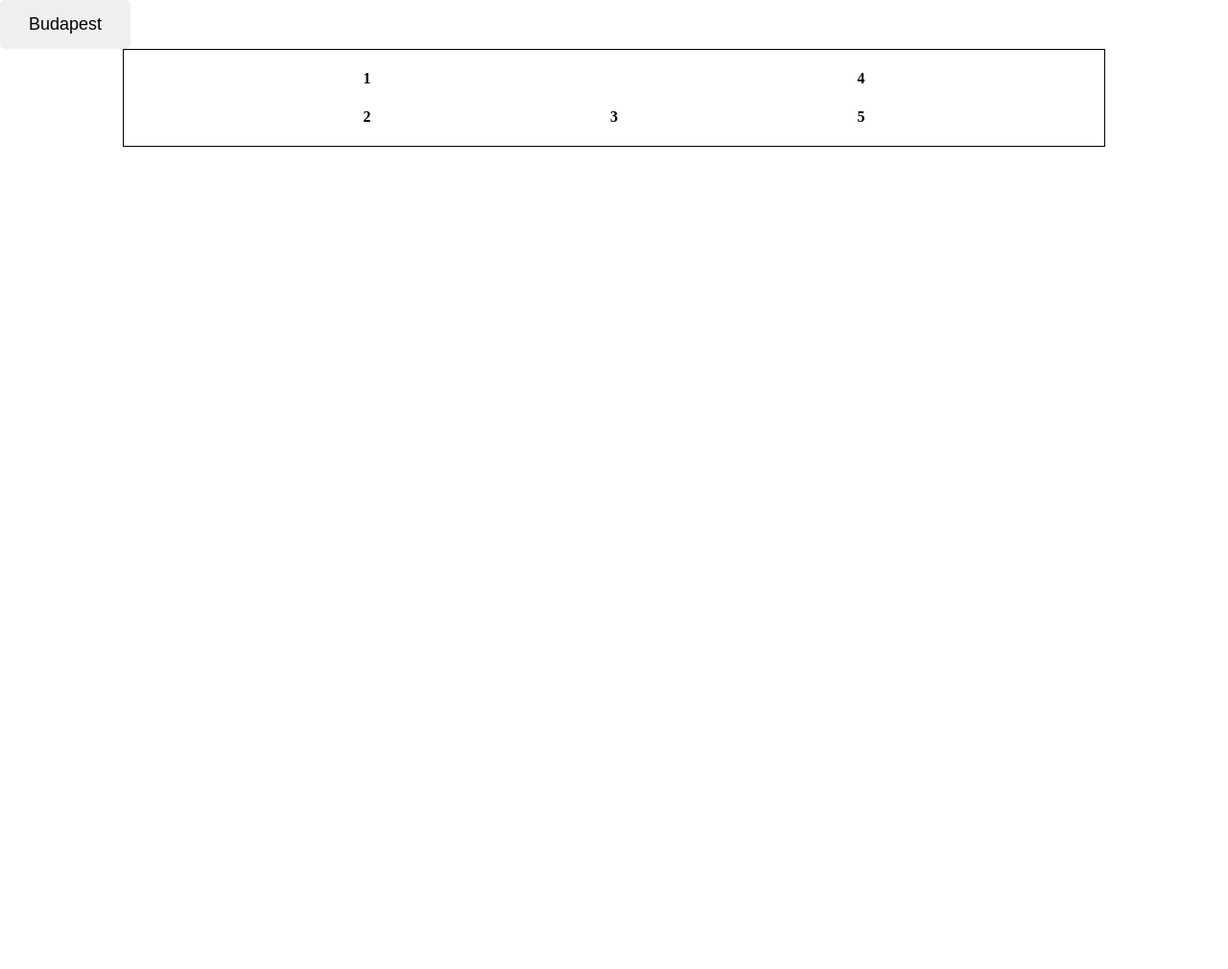
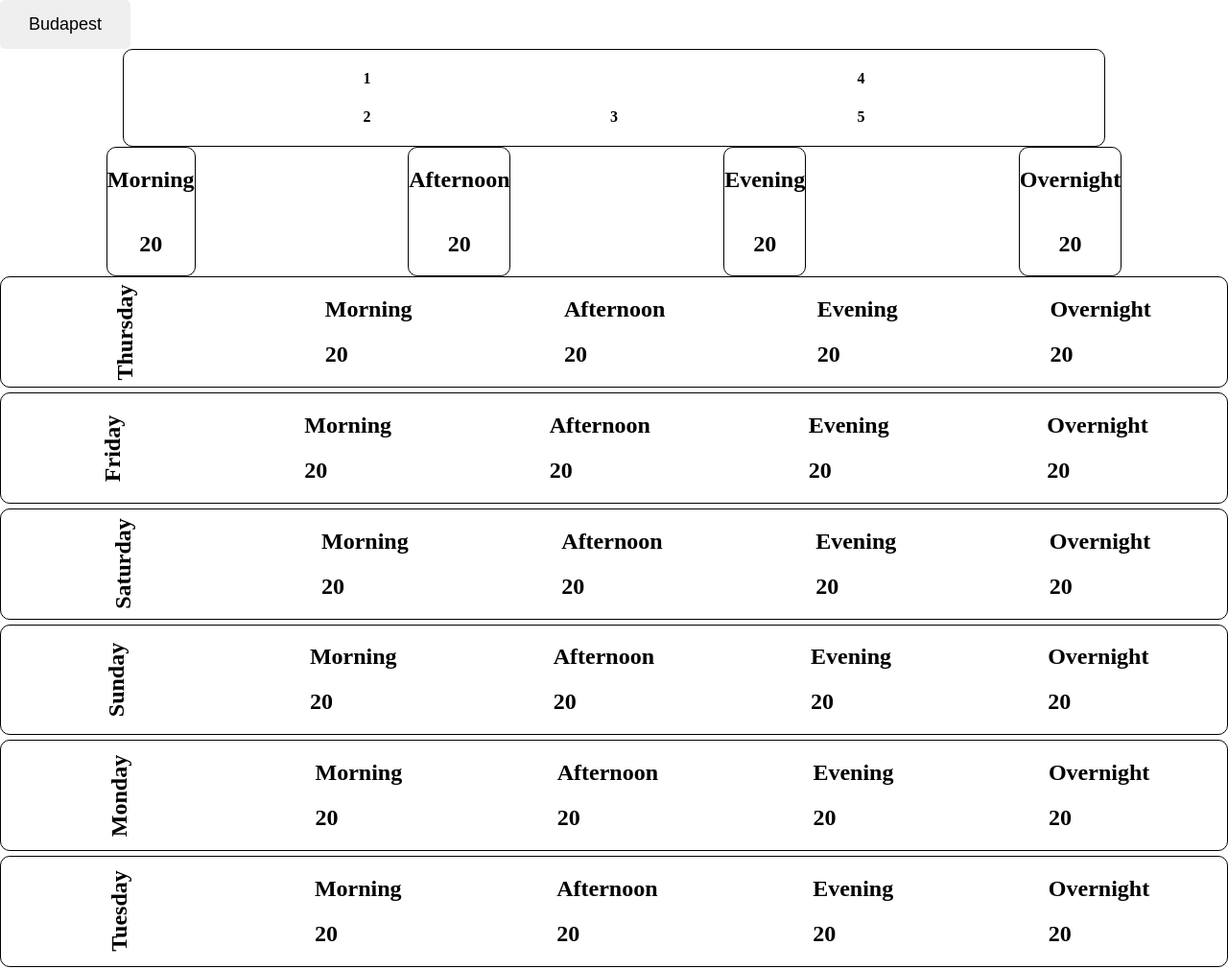
Before and after one commit to Vitezakos/Weather-App, a website: page src/index.html in a window 1280 px wide. Shown: the top 1010 px of the page at 96% size. Before the commit the page ends 800 px from the top, so only its background shows below. Drawn offline with Linux system fonts and the light colour scheme.

Commit message:
Created the skeleton of the app, setup components for all the cards and made very basic css to make sure they work as intended for now

```diff
--- /dev/null
+++ b/src/components/Daycards.js
@@ -0,0 +1,149 @@
+class Daycards extends HTMLElement {
+  constructor() {
+    super();
+    this.attachShadow({
+      mode: "open",
+    }).innerHTML = `<slot name="daycards"></slot>`;
+  }
+  connectedCallback() {
+    this.innerHTML = `<section slot="daycards">
+      <div class="daycards">
+        <div class="daycards-card">
+          <h2 class="daycards-title">Thursday</h2>
+            <div class="daycards-details">
+             <h2>Morning</h2>
+             <h2>20</h2>
+            </div>
+            <div class="daycards-details">
+              <h2>Afternoon</h2>
+              <h2>20</h2>
+            </div>
+            <div class="daycards-details">
+              <h2>Evening</h2>
+              <h2>20</h2>
+            </div>
+            <div class="daycards-details">
+              <h2>Overnight</h2>
+              <h2>20</h2>
+            </div>
+        </div>
+        <div class="daycards-card">
+          <h2 class="daycards-title">Friday</h2>
+            <div class="daycards-details">
+             <h2>Morning</h2>
+             <h2>20</h2>
+            </div>
+            <div class="daycards-details">
+              <h2>Afternoon</h2>
+              <h2>20</h2>
+            </div>
+            <div class="daycards-details">
+              <h2>Evening</h2>
+              <h2>20</h2>
+            </div>
+            <div class="daycards-details">
+              <h2>Overnight</h2>
+              <h2>20</h2>
+            </div>
+        </div>
+        <div class="daycards-card">
+          <h2 class="daycards-title">Saturday</h2>
+            <div class="daycards-details">
+             <h2>Morning</h2>
+             <h2>20</h2>
+            </div>
+            <div class="daycards-details">
+              <h2>Afternoon</h2>
+              <h2>20</h2>
+            </div>
+            <div class="daycards-details">
+              <h2>Evening</h2>
+              <h2>20</h2>
+            </div>
+            <div class="daycards-details">
+              <h2>Overnight</h2>
+              <h2>20</h2>
+            </div>
+        </div>
+        <div class="daycards-card">
+          <h2 class="daycards-title">Sunday</h2>
+            <div class="daycards-details">
+             <h2>Morning</h2>
+             <h2>20</h2>
+            </div>
+            <div class="daycards-details">
+              <h2>Afternoon</h2>
+              <h2>20</h2>
+            </div>
+            <div class="daycards-details">
+              <h2>Evening</h2>
+              <h2>20</h2>
+            </div>
+            <div class="daycards-details">
+              <h2>Overnight</h2>
+              <h2>20</h2>
+            </div>
+        </div>
+        <div class="daycards-card">
+          <h2 class="daycards-title">Monday</h2>
+            <div class="daycards-details">
+             <h2>Morning</h2>
+             <h2>20</h2>
+            </div>
+            <div class="daycards-details">
+              <h2>Afternoon</h2>
+              <h2>20</h2>
+            </div>
+            <div class="daycards-details">
+              <h2>Evening</h2>
+              <h2>20</h2>
+            </div>
+            <div class="daycards-details">
+              <h2>Overnight</h2>
+              <h2>20</h2>
+            </div>
+        </div>
+        <div class="daycards-card">
+          <h2 class="daycards-title">Tuesday</h2>
+            <div class="daycards-details">
+             <h2>Morning</h2>
+             <h2>20</h2>
+            </div>
+            <div class="daycards-details">
+              <h2>Afternoon</h2>
+              <h2>20</h2>
+            </div>
+            <div class="daycards-details">
+              <h2>Evening</h2>
+              <h2>20</h2>
+            </div>
+            <div class="daycards-details">
+              <h2>Overnight</h2>
+              <h2>20</h2>
+            </div>
+        </div>
+        <div class="daycards-card">
+          <h2 class="daycards-title">Wednesday</h2>
+            <div class="daycards-details">
+             <h2>Morning</h2>
+             <h2>20</h2>
+            </div>
+            <div class="daycards-details">
+              <h2>Afternoon</h2>
+              <h2>20</h2>
+            </div>
+            <div class="daycards-details">
+              <h2>Evening</h2>
+              <h2>20</h2>
+            </div>
+            <div class="daycards-details">
+              <h2>Overnight</h2>
+              <h2>20</h2>
+            </div>
+        </div>
+      </div>
+    </section>`;
+  }
+}
+
+customElements.define("day-cards", Daycards);
--- a/src/components/DropDown.css
+++ b/src/components/DropDown.css
@@ -44,6 +44,7 @@ body {
   margin-left: 10%;
   margin-right: 10%;
   border: 1px solid black;
+  border-radius: 10px;
   display: flex;
   justify-content: space-evenly;
   flex-direction: row;
@@ -60,3 +61,31 @@ body {
   flex-direction: row;
   justify-content: space-around;
 } */
+
+/* Standard card component */
+.standard-card {
+  display: flex;
+  flex-direction: row;
+  justify-content: space-around;
+}
+.standard-details {
+  display: flex;
+  flex-direction: column;
+  border: 1px solid black;
+  border-radius: 10px;
+  align-items: center;
+}
+
+/* Daycards card phone component */
+.daycards-card {
+  display: flex;
+  flex-direction: row;
+  justify-content: space-around;
+  align-items: center;
+  border: 1px solid black;
+  border-radius: 10px;
+  margin-bottom: 5px;
+}
+.daycards-title {
+  transform: rotate(-90deg);
+}
--- /dev/null
+++ b/src/components/Standardcard.js
@@ -0,0 +1,35 @@
+class Standardcard extends HTMLElement {
+  constructor() {
+    super();
+    this.attachShadow({
+      mode: "open",
+    }).innerHTML = `<slot name="standardcard"></slot>`;
+  }
+  connectedCallback() {
+    this.innerHTML = `<section slot="standardcard">
+        <div class="standard-card">
+            <div class="standard-details">
+                <h2>Morning</h2>
+                <img src="">
+                <h2>20</h2>
+            </div>
+            <div class="standard-details">
+                <h2>Afternoon</h2>
+                <img src="">
+                <h2>20</h2>
+            </div>
+            <div class="standard-details">
+                <h2>Evening</h2>
+                <img src="">
+                <h2>20</h2>
+            </div>
+            <div class="standard-details">
+                <h2>Overnight</h2>
+                <img src="">
+                <h2>20</h2>
+            </div>
+        </div>
+      </section>`;
+  }
+}
+customElements.define("standard-card", Standardcard);
--- a/src/index.html
+++ b/src/index.html
@@ -6,12 +6,16 @@
     <link rel="stylesheet" href="./components/DropDown.css" type="text/css" />
     <script type="module" src="./components/DropDown.js"></script>
     <script type="module" src="./components/Complexcard.js"></script>
+    <script type="module" src="./components/Standardcard.js"></script>
+    <script type="module" src="./components/Daycards.js"></script>
     <title>Weather app</title>
   </head>
   <body>
     <div class="container"></div>
     <drop-down></drop-down>
     <complex-card></complex-card>
+    <standard-card></standard-card>
+    <day-cards></day-cards>
     <!-- Javascript -->
     <script src="index.js"></script>
   </body>
```
Also changed, not shown: 1 other file.
